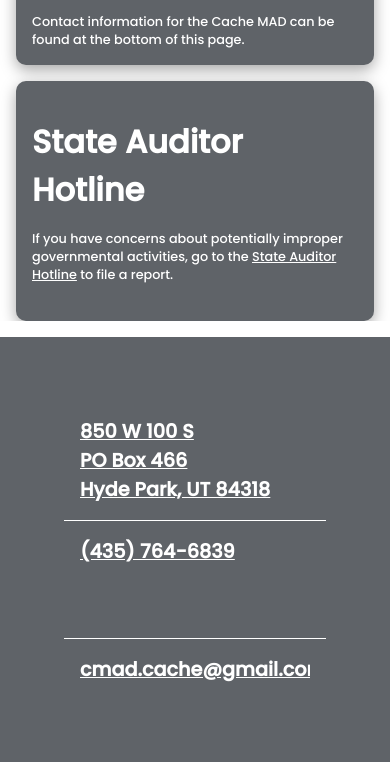
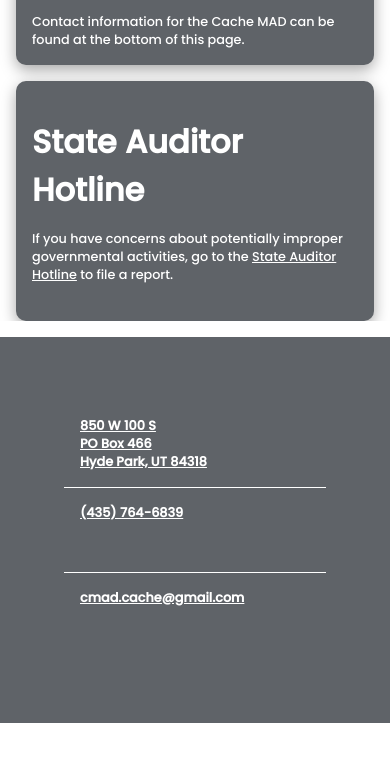
Before and after one commit to marmikmewada/CMADTEST, a plain HTML site: page CMAD/index.html in a window 390 px wide. Shown: the part 2008-2770 px from the top of the page. After the commit the page ends 2731 px from the top, so only its background shows below. Drawn offline with Linux system fonts and the light colour scheme.

Commit message:
Add files via upload

```diff
--- a/CMAD/Fogging.css
+++ b/CMAD/Fogging.css
@@ -241,4 +241,7 @@
     .footer {
       padding: 1rem;
     }
+    .footer>div>h1{
+      font-size: 0.8rem;
+  }
 }
--- a/CMAD/Meeting.css
+++ b/CMAD/Meeting.css
@@ -246,4 +246,7 @@ h1 {
 
     grid-row: 3/-1;
   }
+  .footer>div>h1{
+    font-size: 0.8rem;
 }
+}
--- a/CMAD/Mosquito.css
+++ b/CMAD/Mosquito.css
@@ -227,4 +227,7 @@
 
         grid-row: 3/-1;
       }
+      .footer>div>h1{
+        font-size: 0.8rem;
+    }
   }
--- a/CMAD/Trustees.css
+++ b/CMAD/Trustees.css
@@ -279,5 +279,8 @@
   .section>.links>.table>div>p{
     font-size: 0.5rem;
   }
+  .footer>div>h1{
+    font-size: 0.8rem;
+}
 
 }
--- a/CMAD/index.css
+++ b/CMAD/index.css
@@ -316,5 +316,7 @@
   .cards>div{
     padding: 1rem 1rem;
   }
-
+  .footer>div>h1{
+    font-size: 0.8rem;
 }
+}
```
